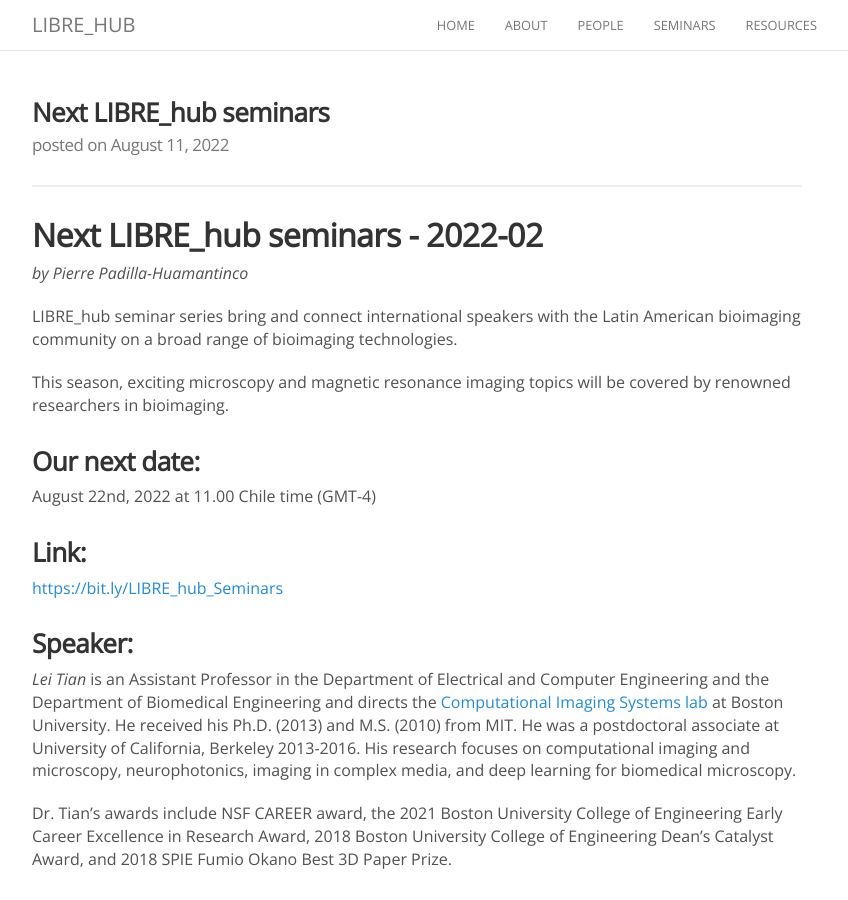
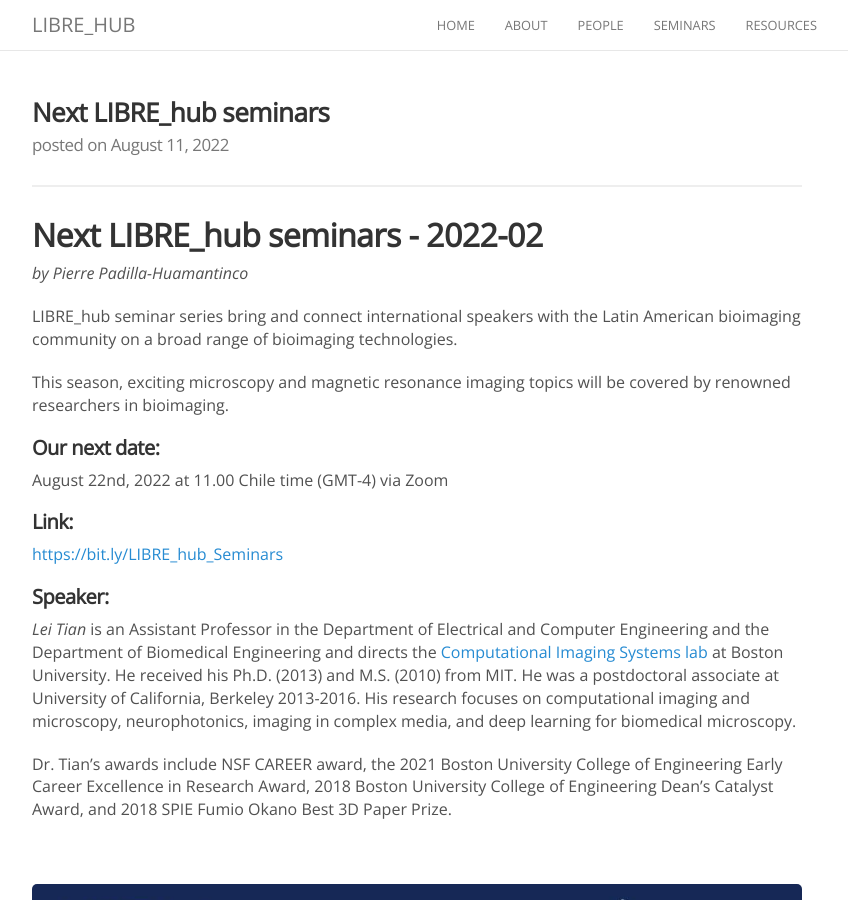
Before and after one commit to LIBREhub/LIBREhub.github.io, a Jekyll site: the page built from _posts/2022-08-11-next-seminar.md, in a window 1280 px wide and 900 px high. Shown: the whole window, without its empty margins (223-1071 px from the left). Built offline with Jekyll 4.4.1, drawn with Linux system fonts in a browser that asks for light colours; nearby versions of some CDN libraries; comment, search, counter and statistics services are not loaded.

Commit message:
Update 2022-08-11-next-seminar.md

```diff
--- a/_posts/2022-08-11-next-seminar.md
+++ b/_posts/2022-08-11-next-seminar.md
@@ -12,13 +12,13 @@ LIBRE_hub seminar series bring and connect international speakers with the Latin
 
 This season, exciting microscopy and magnetic resonance imaging topics will be covered by renowned researchers in bioimaging.
 
-### Our next date:
-August 22nd, 2022 at 11.00 Chile time (GMT-4)
+#### Our next date:
+August 22nd, 2022 at 11.00 Chile time (GMT-4) via Zoom
 
-### Link:
+#### Link:
 [https://bit.ly/LIBRE_hub_Seminars](https://bit.ly/LIBRE_hub_Seminars)
 
-### Speaker:
+#### Speaker:
 *Lei Tian* is an Assistant Professor in the Department of Electrical and Computer Engineering and the Department of Biomedical Engineering and directs the [Computational Imaging Systems lab](http://sites.bu.edu/tianlab/) at Boston University. He received his Ph.D. (2013) and M.S. (2010) from MIT. He was a postdoctoral associate at University of California, Berkeley 2013-2016. His research focuses on computational imaging and microscopy, neurophotonics, imaging in complex media, and deep learning for biomedical microscopy.
 
 Dr. Tian’s awards include NSF CAREER award, the 2021 Boston University College of Engineering Early Career Excellence in Research Award, 2018 Boston University College of Engineering Dean’s Catalyst Award, and 2018 SPIE Fumio Okano Best 3D Paper Prize.
```
